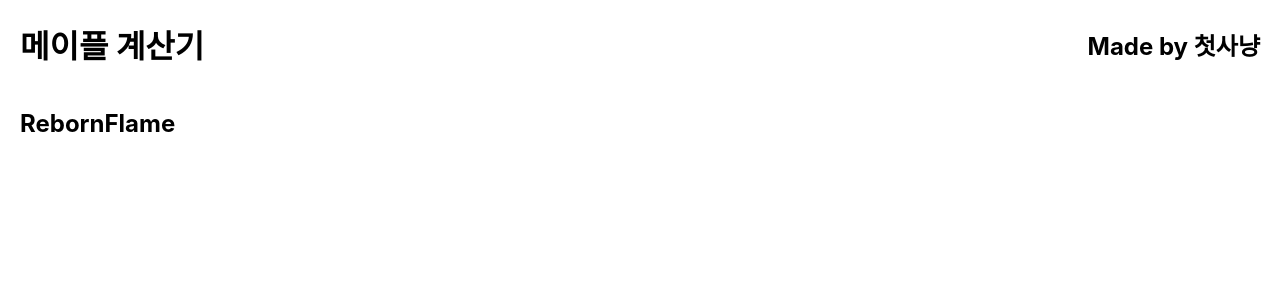
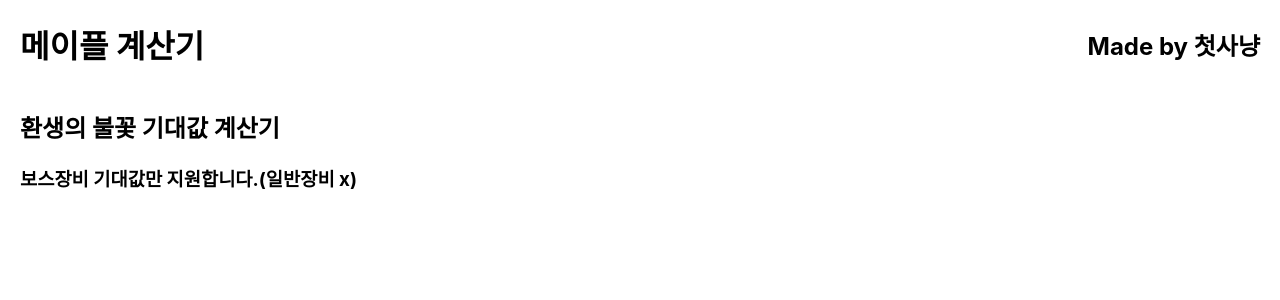
Before and after one commit to shcshcshc/mcal, a React (Create React App) app: page /reborn_flame in a window 1280 px wide. Shown: the top 300 px of the page. Built offline with nearby package versions, Linux system fonts and the light colour scheme.

Commit message:
feat: 환불 기본작업

```diff
--- a/src/pages/RebornFlame.tsx
+++ b/src/pages/RebornFlame.tsx
@@ -1,10 +1,17 @@
 /** @jsxImportSource @emotion/react */
 import styled from "@emotion/styled";
+
+const GANGHWAN = [0.2, 0.3, 0.36, 0.14, 0];
+const YOUNGHWAN = [0, 0.29, 0.45, 0.25, 0.01];
+
+// 공마, 올스텟은 단계 + 3 = [3,4,5,6,7]
+// 보스 장비
 
 export function RebornFlame(): JSX.Element {
   return (
     <RebornFlameContainer>
-      <h2>RebornFlame</h2>
+      <h2>환생의 불꽃 기대값 계산기</h2>
+      <h3>보스장비 기대값만 지원합니다.(일반장비 x)</h3>
     </RebornFlameContainer>
   );
 }
```
